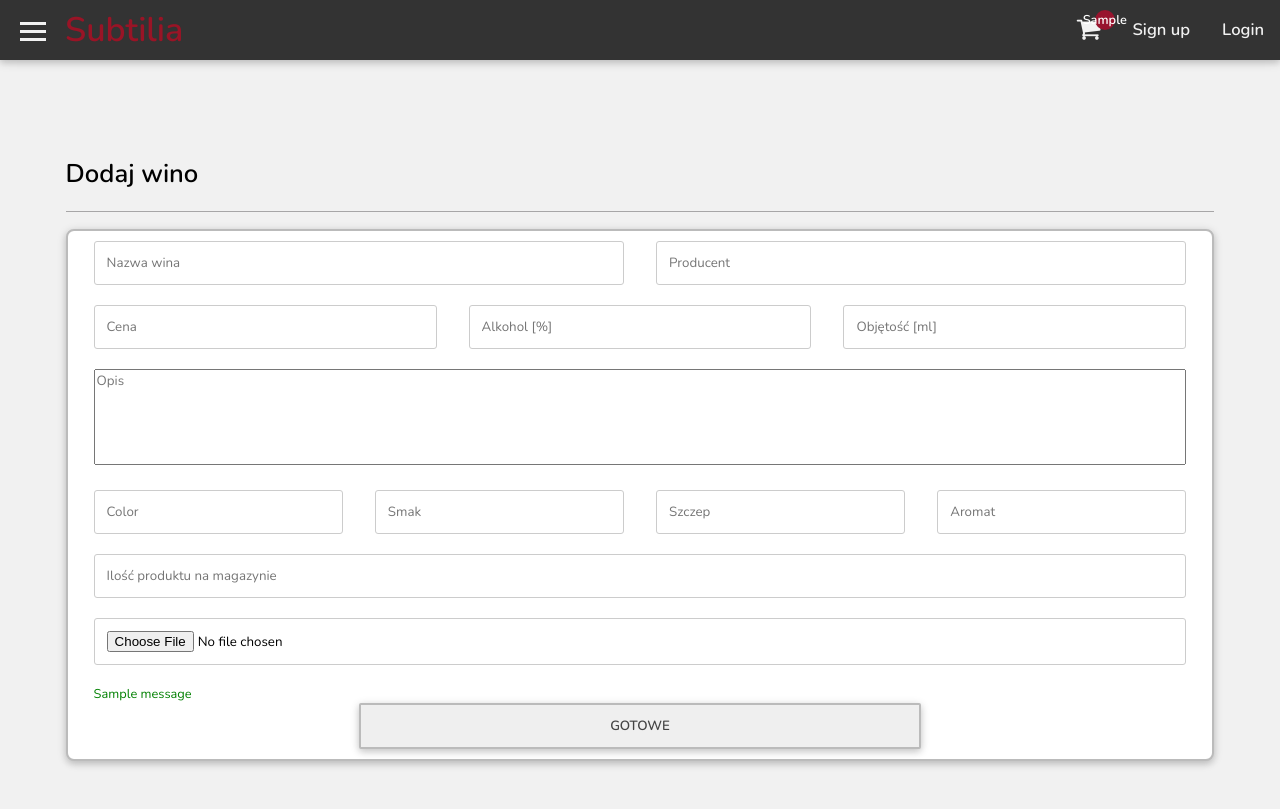
After one commit to kleist0202/subtilia, a Django app: template ordering_website/templates/ordering_website/update_wine_page.html in a window 1280 px wide. The commit adds this page. Run offline with Django 4.2, Linux system fonts and the light colour scheme; tables that the repository leaves empty hold one stand-in row (values such as "Sample post"); the template is opened without the code that fills it: values that come from a table or form of the project are taken from there, most other values are stand-ins (such as "Sample title", 1, 10 or a date in 2020); one stand-in notice (Sample message) is shown.

Commit message:
add update_wine_page

```diff
--- /dev/null
+++ b/ordering_website/templates/ordering_website/update_wine_page.html
@@ -0,0 +1,72 @@
+{% extends 'ordering_website/home.html' %}
+
+{% block content %}
+
+{% load static %}
+{% load ordering_website_extras %}
+
+<div class="mainContent">
+    <div class="row">
+        <div class="col-75">
+            <div class="container bigButton">
+                <h1>Dodaj wino</h1>
+                <div class = "profile_frame">
+                    <form method="POST" enctype="multipart/form-data">
+                        {% csrf_token %}
+
+                        <div class="col-50">
+                            <div class="row">
+                                <div class="col-50">
+                                    {{ form.name }}
+                                </div>
+                                <div class="col-50">
+                                    {{ form.producer }}
+                                </div>
+                            </div>
+                            <div class="row">
+                                <div class="col-25">
+                                    {{ form.price }}
+                                </div>
+                                <div class="col-25">
+                                    {{ form.vol }}
+                                </div>
+                                <div class="col-25">
+                                    {{ form.size }}
+                                </div>
+                            </div>
+                            {{ form.description }}
+                            <div class="row">
+                                <div class="col-25">
+                                    {{ form.color }}
+                                </div>
+                                <div class="col-25">
+                                    {{ form.flavor }}
+                                </div>
+                                <div class="col-25">
+                                    {{ form.strain }}
+                                </div>
+                                <div class="col-25">
+                                    {{ form.aroma }}
+                                </div>
+                            </div>
+                            {{ form.in_stock }}
+                            {{ form.image }}
+
+                            {% for message in messages %}
+                            <span class="{{ message.tags }}">{{ message }}</span>
+                            {% endfor %}
+
+                                <div>
+                                    <span class="error">{{ form.errors }}</span>
+                                    <span class="error">{{ form2.errors }}</span>
+                                </div>
+                        </div>
+                        <button name="submit" type="submit" id="signup">Gotowe</button>
+                    </form>
+                </div>
+            </div>
+        </div>
+    </div>
+</div>
+
+{% endblock %}
--- a/ordering_website/urls.py
+++ b/ordering_website/urls.py
@@ -14,6 +14,7 @@ urlpatterns = [
     path('remove_from_cart/<int:wine_id>/', views.remove_from_cart, name="remove_from_cart"),
     path('wine_page/<int:wine_id>/', views.wine_page, name="wine_page"),
     path('add_wine_page', views.add_wine_page, name="add_wine_page"),
+    path('update_wine_page/<int:wine_id>/', views.update_wine_page, name="update_wine_page"),
 ]
 
 if settings.DEBUG:
--- a/static/css/style.css
+++ b/static/css/style.css
@@ -907,6 +907,19 @@ span.price {
     height: 9rem;
 }
 
+.update-button {
+    font-size: 1.2rem;
+    background-color:#98142e;
+    border:1px solid #660000;
+    color:#fff;
+    margin-left: 10px;
+    padding: 4px 4px;
+    text-decoration: none;
+}
+
+.update-button:hover {
+    background-color:#660000;
+}
 
 .admin-action:hover {
     color: red;
```
Also changed, not shown: ordering_website/templates/ordering_website/wine_page.html (+6 -1 lines), ordering_website/views.py (+29 -0 lines), ordering_website/migrations/0012_alter_wine_image.py (added), ordering_website/migrations/0013_alter_wine_image.py (added).
